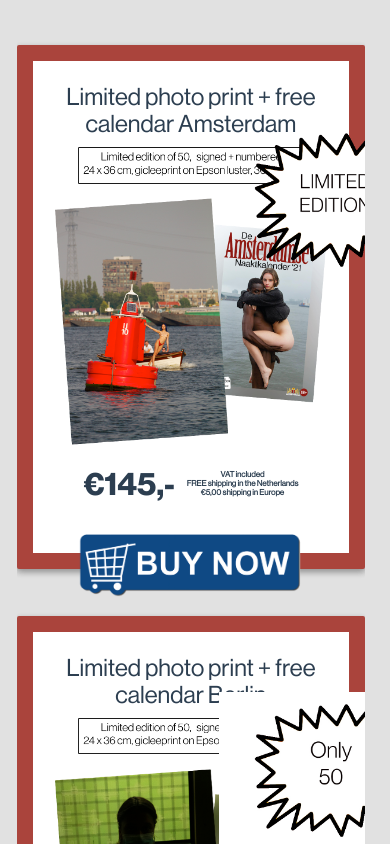
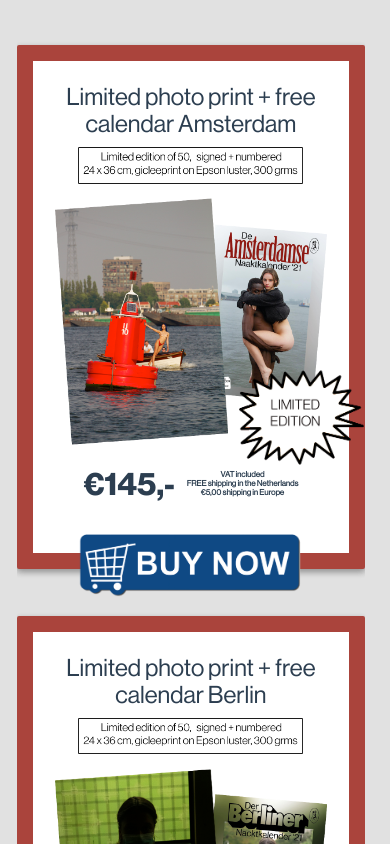
Before and after one commit to YketD/thecalendarproject, a Vue app: page / in a window 390 px wide. Shown: the part 1500-2344 px from the top of the page. Built offline with nearby package versions, Linux system fonts and the light colour scheme.

Commit message:
label alignment

```diff
--- a/src/components/ProductCard.vue
+++ b/src/components/ProductCard.vue
@@ -170,6 +170,13 @@
             right     : -120px;
             left      : unset;
             max-width : 250px;
+
+            @media (max-width: 500px) {
+                max-width: 175px;
+                bottom: 80px;
+                top: unset;
+                right: -40px;
+            }
         }
 
         .label-img {
```
